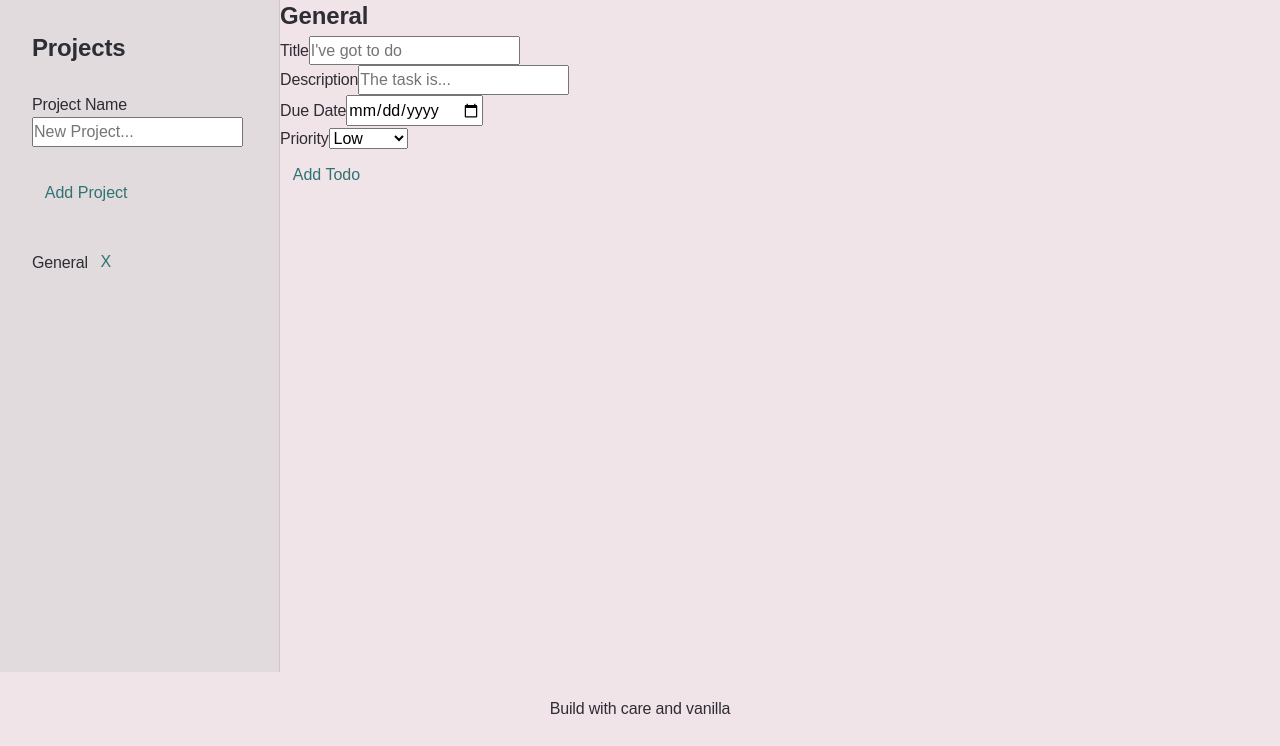
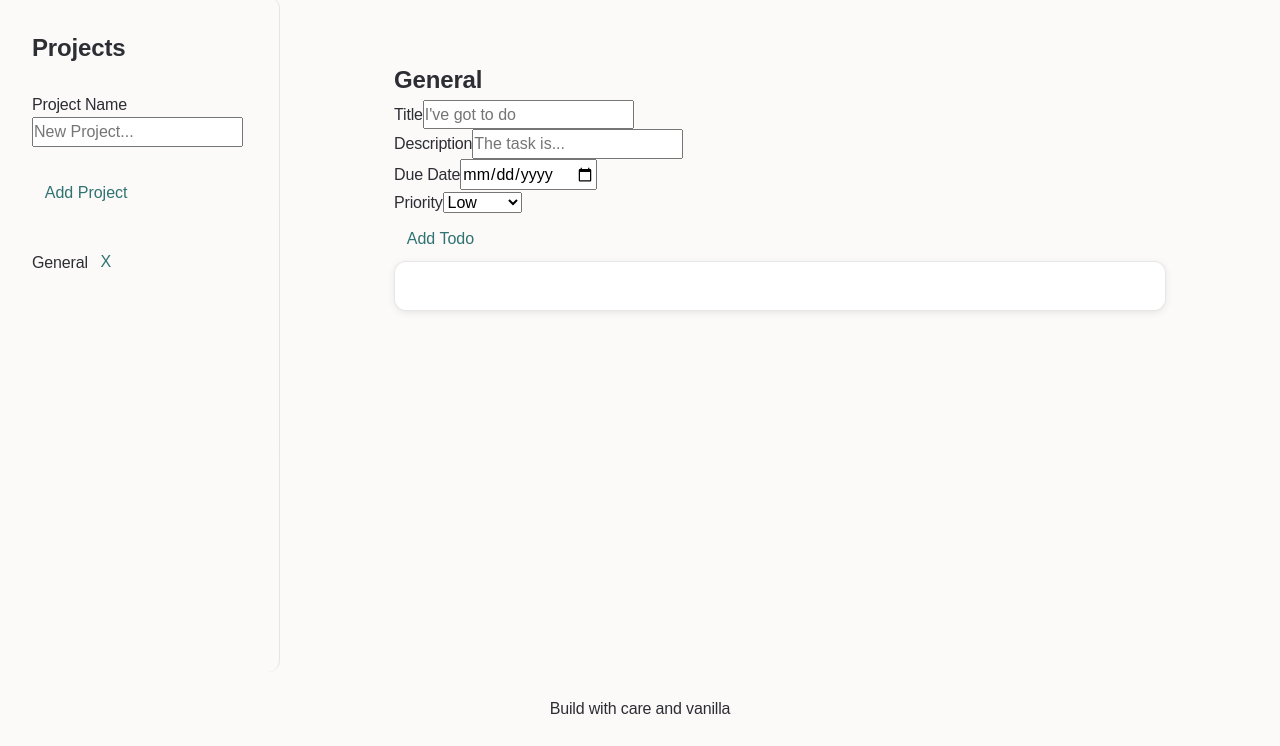
Before and after one commit to cmatsagka/todo-list, a website built with webpack: page src/template.html in a window 1280 px wide. Shown: the part 54-800 px from the top of the page. Built offline with nearby package versions, Linux system fonts and the light colour scheme; a web font is replaced by a local one.

Commit message:
Fix colors and add flexbox to todo-display

```diff
--- a/src/styles.css
+++ b/src/styles.css
@@ -1,8 +1,8 @@
 @import url('https://rsms.me/inter/inter.css');
 
 :root {
-	--bg-main: hsl(342, 32%, 92%);
-	--bg-sidebar: hsl(340, 9%, 87%);
+	--bg-main: hsl(30, 20%, 98%);
+	--bg-sidebar: hsl(220, 12%, 95%);
 
 	--txt-main: hsl(240, 7%, 19%);
 
@@ -82,14 +82,41 @@ button:hover {
 }
 
 #sidebar {
-	background-color: var(--bg-sidebar);
 	border-right: 1px solid var(--border-clr);
+	border-radius: 12px;
+
 	padding: 2rem;
 	gap: 1.5rem;
 	display: flex;
 	flex-direction: column;
 }
 
+#todo-display {
+	padding: 4rem;
+	max-width: 900px;
+	margin: 0 auto;
+	width: 100%;
+	display: flex;
+	flex-direction: column;
+}
+
+#todo-items {
+	background: var(--action-light);
+	border-radius: 12px;
+	padding: 1.5rem;
+	margin-bottom: 1rem;
+	border: 1px solid var(--border-clr);
+	box-shadow: var(--shadow-sm);
+	transition:
+		transform 0.2s ease,
+		box-shadow 0.2s ease;
+}
+
+#todo-items:hover {
+	transform: translateY(-2px);
+	box-shadow: var(--shadow-md);
+}
+
 .site-footer {
 	margin: 0 auto;
 	padding: 1.5rem;
```
